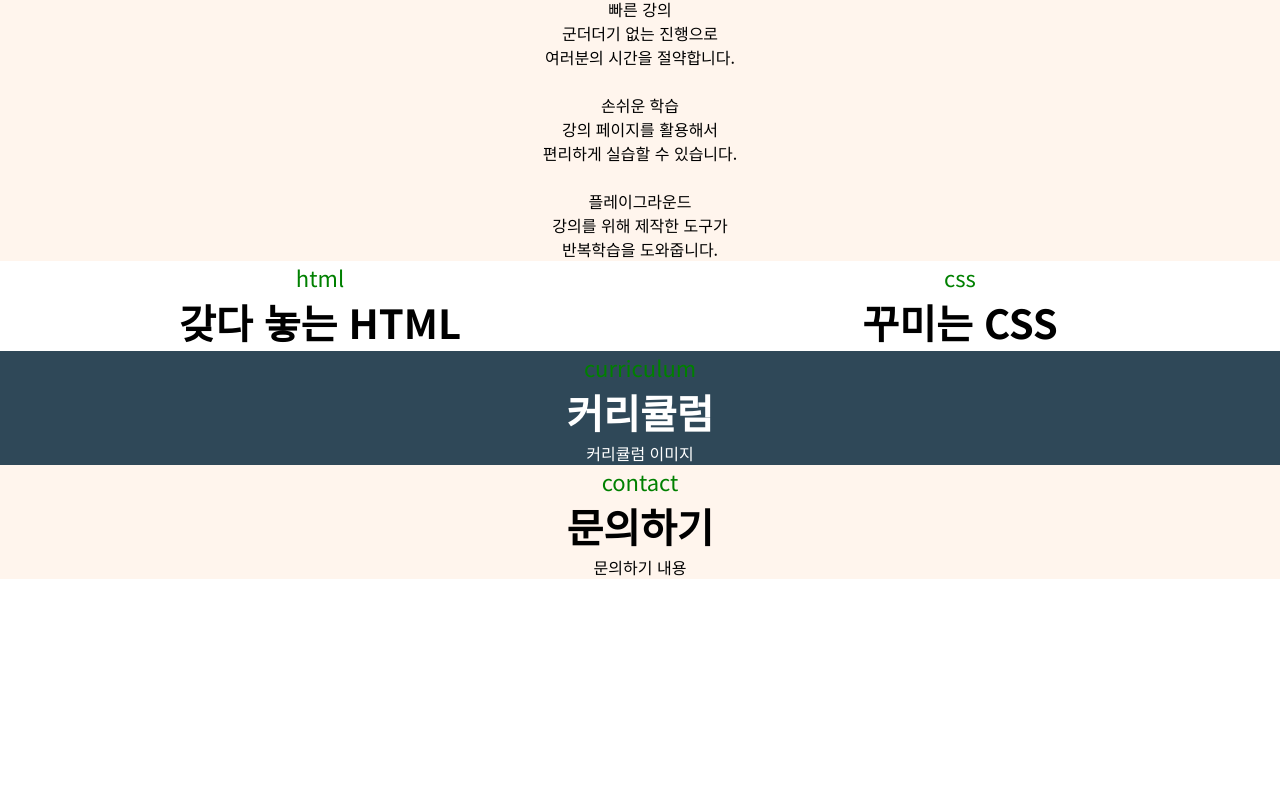
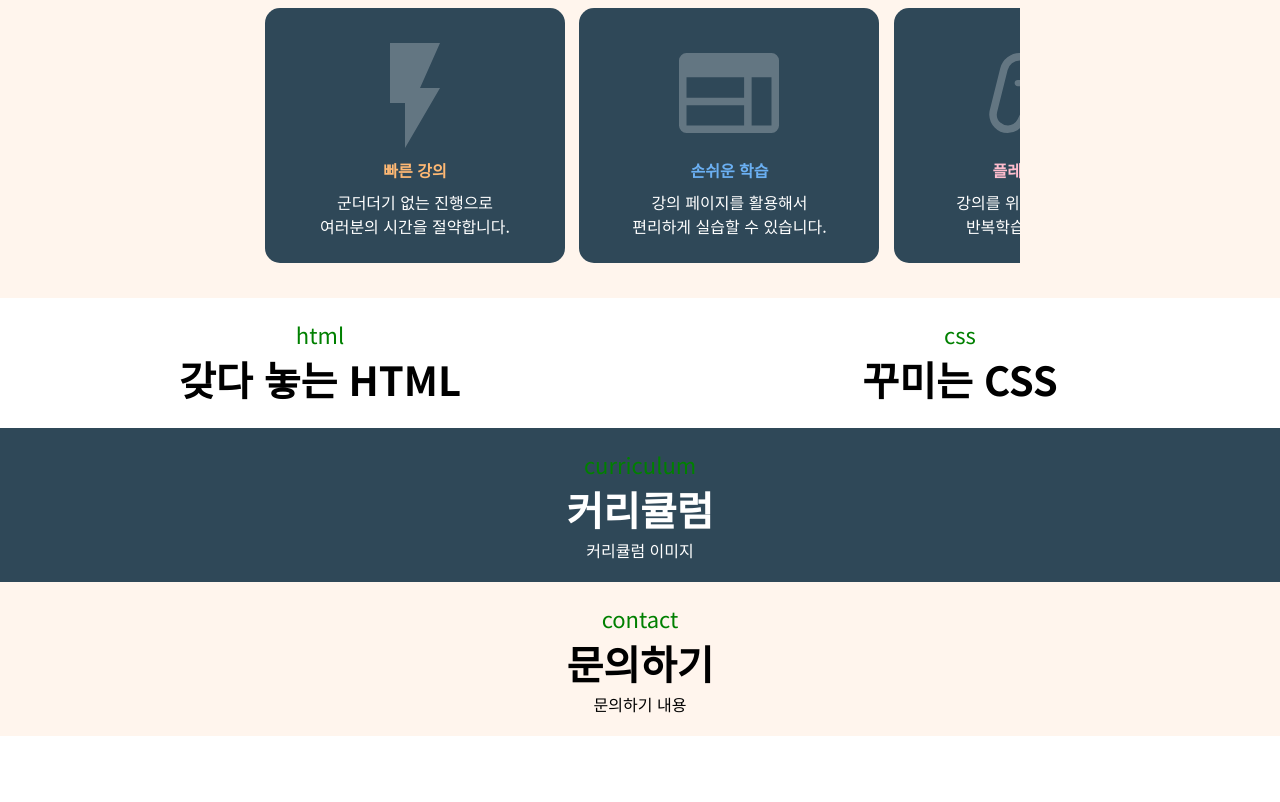
Before and after one commit to kot8585/yalco_clone, a plain HTML site: page index.html in a window 1280 px wide. Shown: the part 689-1491 px from the top of the page. Drawn offline with Linux system fonts and the light colour scheme; files whose address does not match are found by name; a web font is replaced by a local one.

Commit message:
about 섹션 스타일 적용

```diff
--- a/index.html
+++ b/index.html
@@ -51,17 +51,17 @@
       </header>
       <div class="about">
         <div class="about__card">
-          <img src="" alt="" class="about__icon">
+          <img src="./images/about_1.svg" alt="" class="about__icon">
           <h2 class="about__title _1">빠른 강의</h2>
           <p class="about__text">군더더기 없는 진행으로<br/> 여러분의 시간을 절약합니다.</p>
         </div>
         <div class="about__card">
-          <img src="" alt="" class="about__icon">
+          <img src="./images/about_2.svg" alt="" class="about__icon">
           <h2 class="about__title _2">손쉬운 학습</h2>
           <p class="about__text">강의 페이지를 활용해서<br/> 편리하게 실습할 수 있습니다.</p>
         </div>
         <div class="about__card">
-          <img src="" alt="" class="about__icon">
+          <img src="./images/about_3.svg" alt="" class="about__icon">
           <h2 class="about__title _3">플레이그라운드</h2>
           <p class="about__text">강의를 위해 제작한 도구가<br/> 반복학습을 도와줍니다.</p>
         </div>
@@ -72,7 +72,9 @@
         <strong class="section__tag">html</strong>
         <h1 class="section__title">갖다 놓는 HTML</h1>
       </header>
-      <article class="html-css _html"></article>
+      <article class="html-css _html">
+
+      </article>
     </section>
     <section id="css" class="section">
       <header class="section__header">
--- a/styles/3-main.css
+++ b/styles/3-main.css
@@ -3,6 +3,10 @@ main {
   background-color: var(--color-light-bg);
   grid-template-columns: 1fr;
   text-align:center;
+}
+
+main > * {
+  padding: 20px 0;
 }
 
 /* 배경 색상 설정 */
--- a/styles/4-about.css
+++ b/styles/4-about.css
@@ -1,5 +1,73 @@
+/* about에다가 flex를 줘야할까? flex 안주면 옆으로 안넘어가지 않나?
+그러면 큰 화면에서만 주면 될듯 */
+
+.about {
+  margin: 0px 260px;
+}
+
+.about__card {
+  border-radius: 15px;
+  background-color: var(--color-dark);
+  margin: 15px 5px;
+  padding: 25px 0px;
+  color: white;
+}
+
+.about__icon {
+  width: 120px;
+  height: 120px;
+  opacity: 0.25;
+}
+
+.about__title {
+  font-weight: bold;
+  padding-bottom: 8px;
+}
+
+.about__title._1{
+  color: #FFB974;
+}
+
+.about__title._2{
+  color: #6BB0F3;
+}
+
+.about__title._3{
+  color: #FFBDCE;
+}
+
+.about::-webkit-scrollbar{
+  display: none;
+}
+
 @media (max-width: 768px) {
 }
 
 @media (min-width: 769px) {
+  .about {
+    white-space: nowrap;
+    overflow: auto;
+    -ms-overflow-style: none;
+  }
+
+  .about__card {
+    display: inline-block;
+    width: 300px;
+    cursor: pointer;
+
+  }
+
+  .about__card:hover{
+    transform: scale(1.1);
+    z-index: 1;
+    /* 다른애들은 어떻게 약하게 한거지? */
+  }
+
+  .about__card:hover > .about__icon{
+    opacity: 1;
+  }
+
+  .about:hover .about__card:not(:hover){
+    transform: scale(0.9);
+  }
 }
```
